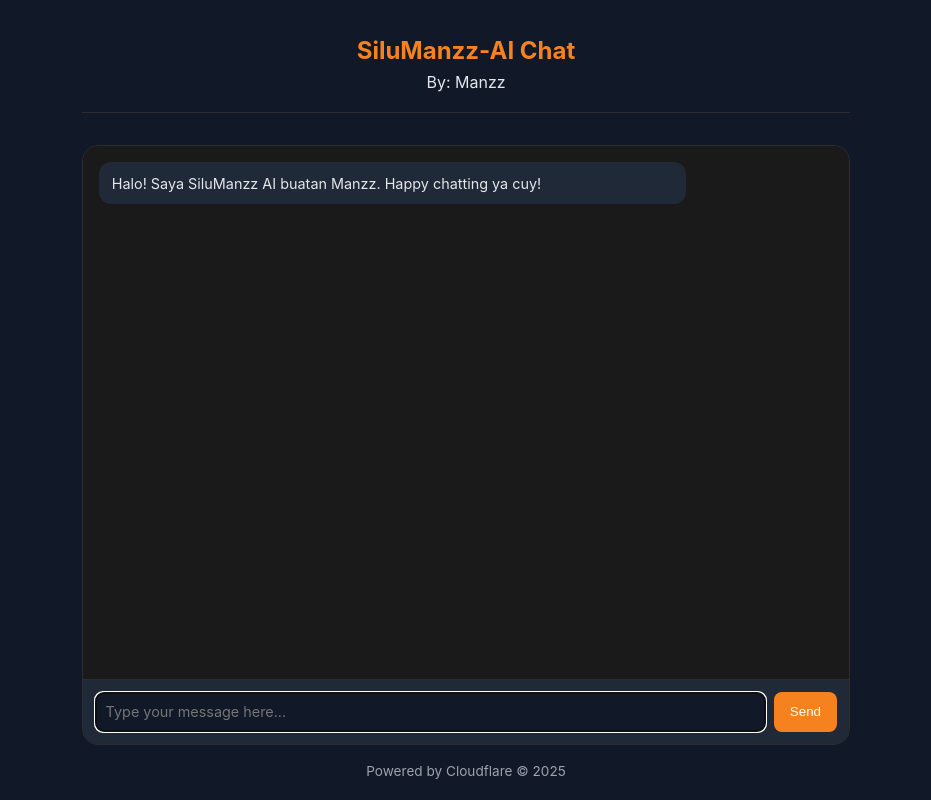
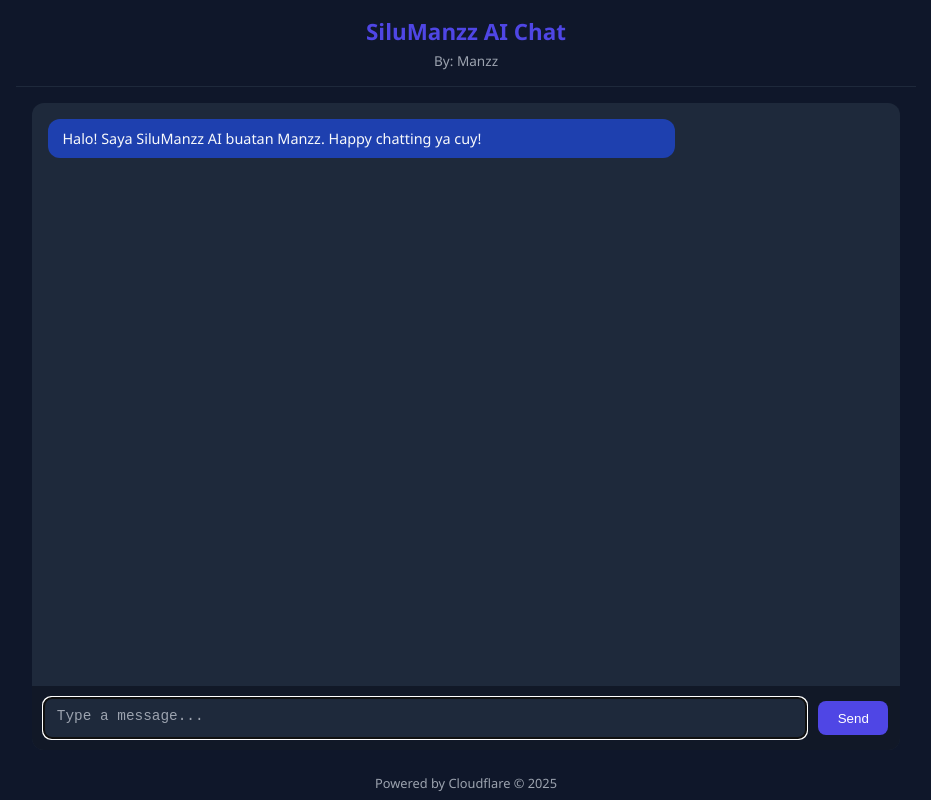
Before and after one commit to manzz671/cf-ai, a website: page public/index.html in a window 1280 px wide. Shown: the whole page, without its empty margins (174-1105 px from the left). Drawn offline with Linux system fonts and the light colour scheme.

Commit message:
Refactor styles and layout for chat application
Updated the color scheme and layout of the chat application. Adjusted styles for better visual appearance and user experience.

```diff
--- a/public/index.html
+++ b/public/index.html
@@ -6,14 +6,15 @@
   <title>SiluManzz AI Chat</title>
   <style>
     :root {
-      --primary-color: #f6821f;
-      --primary-hover: #e67e22;
-      --border-color: #2d2d2d;
-      --text-color: #e5e7eb;
+      --primary-color: #4f46e5; /* ungu elegan ala Copilot */
+      --primary-hover: #6366f1;
+      --bg-dark: #0f172a; /* dasar gelap */
+      --bg-chat: #1e293b; /* area chat */
+      --bg-input: #111827; /* input box */
+      --text-color: #f9fafb;
       --text-light: #9ca3af;
-      --user-msg-bg: #2c2c2c;
-      --assistant-msg-bg: #1f2937;
-      --bg-dark: #111827;
+      --user-msg-bg: #334155;
+      --assistant-msg-bg: #1e40af;
     }
 
     * {
@@ -23,64 +24,62 @@
     }
 
     body {
-      font-family: -apple-system, BlinkMacSystemFont, "Segoe UI", Roboto, Oxygen, Ubuntu,
-        Cantarell, sans-serif;
-      line-height: 1.6;
+      font-family: "Segoe UI", Roboto, sans-serif;
+      background-color: var(--bg-dark);
       color: var(--text-color);
-      background-color: var(--bg-dark);
-      max-width: 800px;
+      max-width: 900px;
       margin: 0 auto;
-      padding: 1rem;
+      display: flex;
+      flex-direction: column;
+      height: 100vh;
     }
 
     header {
       text-align: center;
-      margin-bottom: 2rem;
-      padding: 1rem 0;
-      border-bottom: 1px solid var(--border-color);
+      padding: 1rem;
+      border-bottom: 1px solid #1e293b;
+      background-color: #0f172a;
     }
 
     h1 {
-      font-size: 1.5rem;
+      font-size: 1.4rem;
       color: var(--primary-color);
+      margin-bottom: 0.25rem;
+    }
+
+    header p {
+      font-size: 0.85rem;
+      color: var(--text-light);
     }
 
     .chat-container {
+      flex: 1;
       display: flex;
       flex-direction: column;
-      height: calc(100vh - 200px);
-      min-height: 400px;
-      border: 1px solid var(--border-color);
-      border-radius: 16px; /* sudut lebih lembut */
+      background-color: var(--bg-chat);
+      border-radius: 12px;
+      margin: 1rem;
       overflow: hidden;
-      background-color: #1a1a1a;
     }
 
     .chat-messages {
       flex: 1;
       overflow-y: auto;
       padding: 1rem;
-      background-color: #1a1a1a;
     }
 
     .message {
       margin-bottom: 1rem;
-      padding: 0.6rem 0.8rem;
-      border-radius: 12px; /* sudut lebih bulat */
-      max-width: 80%;
-      font-size: 0.9rem; /* teks lebih kecil */
-    }
-
-    .message p {
-      white-space: pre-line;
-      margin: 0;
-      overflow-wrap: anywhere;
+      padding: 0.6rem 0.9rem;
+      border-radius: 12px;
+      max-width: 75%;
+      font-size: 0.9rem;
+      line-height: 1.4;
     }
 
     .user-message {
       background-color: var(--user-msg-bg);
       align-self: flex-end;
-      margin-left: auto;
     }
 
     .assistant-message {
@@ -90,32 +89,37 @@
 
     .message-input {
       display: flex;
+      align-items: center;
       padding: 0.75rem;
-      border-top: 1px solid var(--border-color);
-      background-color: #1f2937;
+      background-color: var(--bg-input);
+      border-top: 1px solid #1e293b;
     }
 
     #user-input {
       flex: 1;
-      padding: 0.6rem;
-      border: 1px solid var(--border-color);
+      padding: 0.6rem 0.8rem;
+      border: none;
       border-radius: 8px;
-      font-family: inherit;
+      background-color: #1e293b;
+      color: var(--text-color);
+      font-size: 0.9rem;
       resize: none;
       min-height: 40px;
-      background-color: #111827;
-      color: var(--text-color);
-      font-size: 0.9rem;
+    }
+
+    #user-input::placeholder {
+      color: var(--text-light);
     }
 
     #send-button {
-      margin-left: 0.5rem;
-      padding: 0 1rem;
+      margin-left: 0.75rem;
+      padding: 0.6rem 1.2rem;
       background-color: var(--primary-color);
       color: white;
       border: none;
       border-radius: 8px;
       cursor: pointer;
+      font-weight: 500;
       transition: background-color 0.2s;
     }
 
@@ -128,28 +132,17 @@
       cursor: not-allowed;
     }
 
-    .typing-indicator {
-      display: none;
-      font-style: italic;
+    footer {
+      text-align: center;
+      font-size: 0.8rem;
       color: var(--text-light);
-      padding: 1rem;
-    }
-
-    .typing-indicator.visible {
-      display: block;
-    }
-
-    footer {
-      margin-top: 1rem;
-      text-align: center;
-      font-size: 0.85rem;
-      color: var(--text-light);
+      padding: 0.5rem;
     }
   </style>
 </head>
 <body>
   <header>
-    <h1>SiluManzz-AI Chat</h1>
+    <h1>SiluManzz AI Chat</h1>
     <p>By: Manzz</p>
   </header>
 
@@ -160,14 +153,10 @@
       </div>
     </div>
 
-    <div class="typing-indicator" id="typing-indicator">
-      Bntr lgi mkir...
-    </div>
-
     <div class="message-input">
       <textarea
         id="user-input"
-        placeholder="Type your message here..."
+        placeholder="Type a message..."
         rows="1"
         autofocus
       ></textarea>
@@ -179,7 +168,6 @@
     <p>Powered by Cloudflare &copy; 2025</p>
   </footer>
 
-  <!-- Chat app script -->
   <script src="chat.js"></script>
 </body>
 </html>
```
